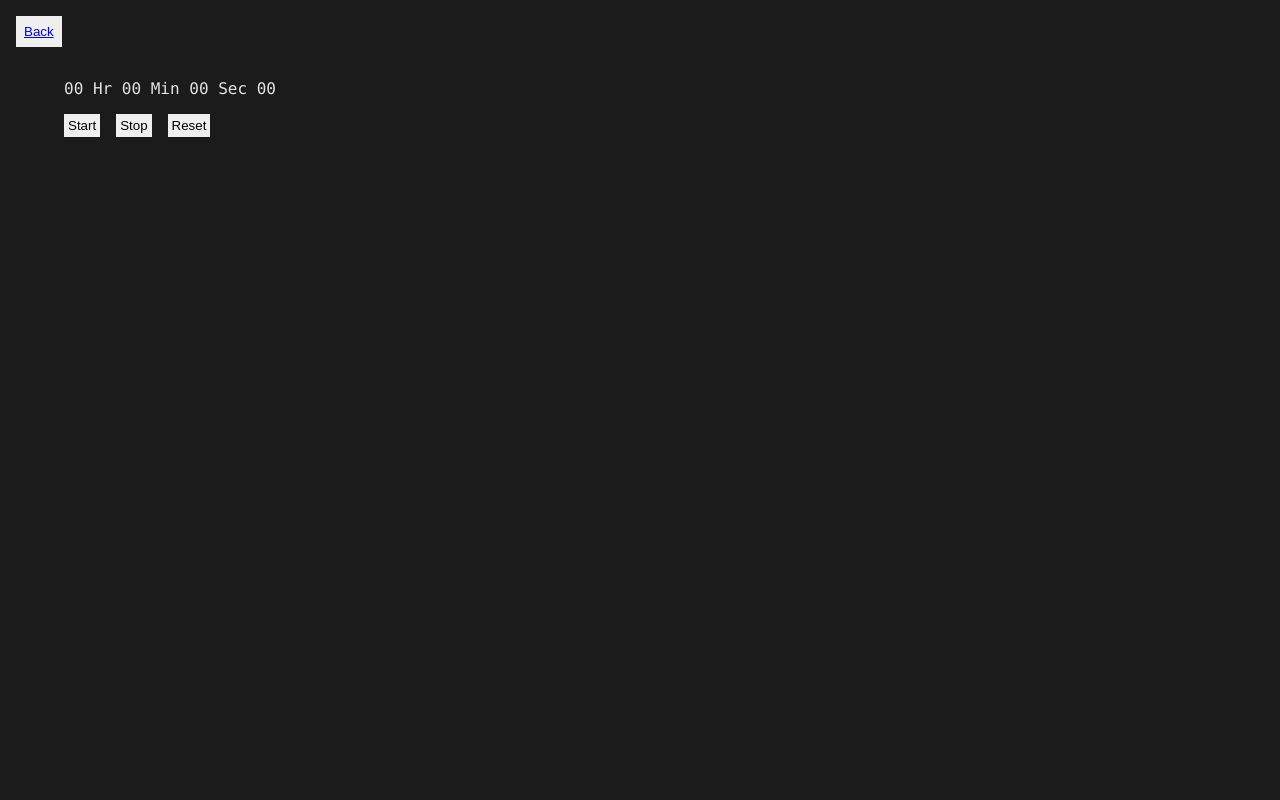
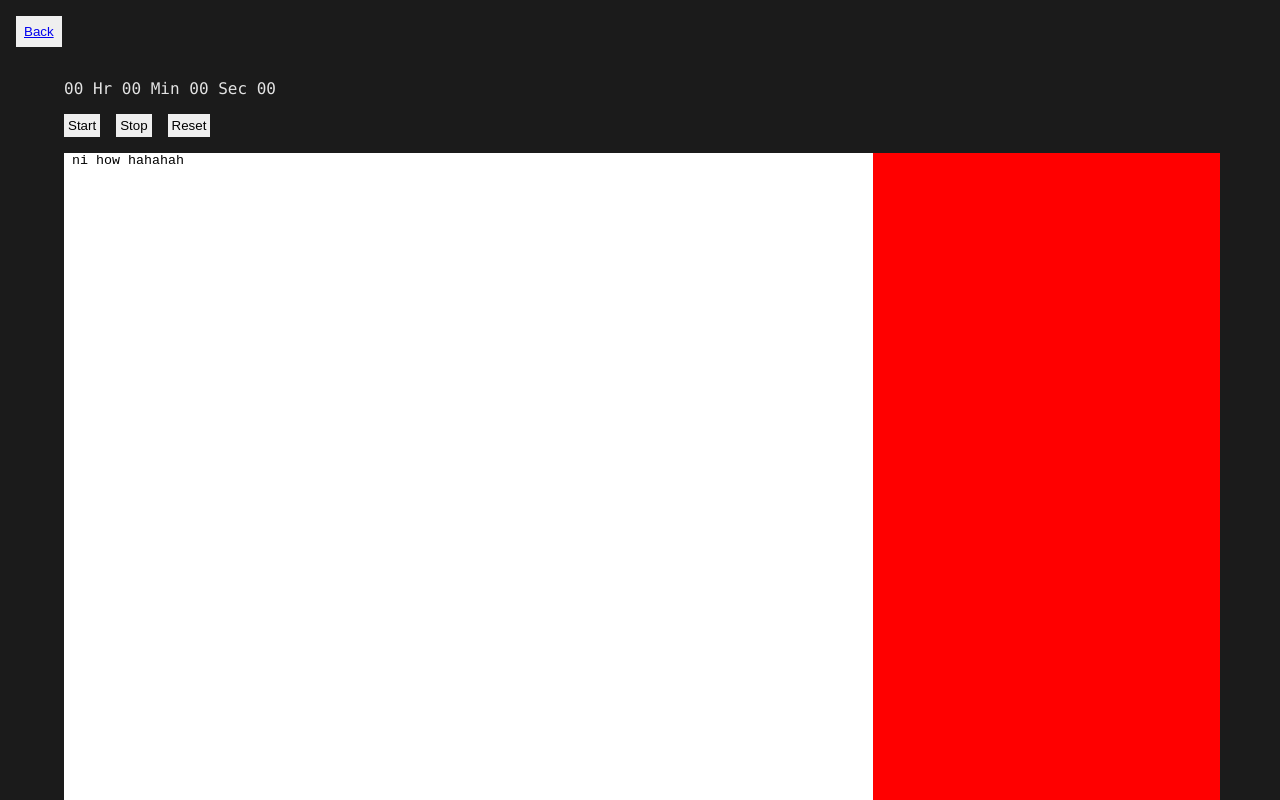
Before and after one commit to curryhowardbadnullpointergood/LifeSync, a SvelteKit app in the folder Kala/kala/: page /tasks/1 in a window 1280 px wide. Shown: the top 800 px of the page. Built offline with nearby package versions, Linux system fonts and the light colour scheme; no server answers.

Commit message:
text box on screen, decided on what sort of layout i want, plan to have the previous session button on top so that I can toggle it, and scroll to the session i want notes on, or to view, also maybe add a summary notes / general thing i can go back to and update if needed

```diff
--- a/Kala/kala/src/routes/tasks/[id]/+page.svelte
+++ b/Kala/kala/src/routes/tasks/[id]/+page.svelte
@@ -71,6 +71,17 @@ onMount(fetchInfo);
         </div>
         </div>
 
+
+        <div class="bottom">
+            <div class="sessions">
+
+            </div>
+            <div class="textbox">
+                <textarea> ni how hahahah</textarea>
+            </div>
+
+        </div>
+
     </div>
 
 
--- a/Kala/kala/src/routes/tasks/[id]/id.scss
+++ b/Kala/kala/src/routes/tasks/[id]/id.scss
@@ -93,6 +93,27 @@
 
   }
 
+  .bottom{
+    display: flex;
+    flex-direction: row;
+    min-width: 95%;
+    max-width: 95.1%;
+    min-height: 1000px;
+    background: blue;
+
+      .textbox{
+        display: flex;
+        width: 100%;
+        background: red;
+
+        textarea{
+            width: 70%;
+            min-height: 70%;
+        }
+      }
+
+  }
+
 
 }
 
```
